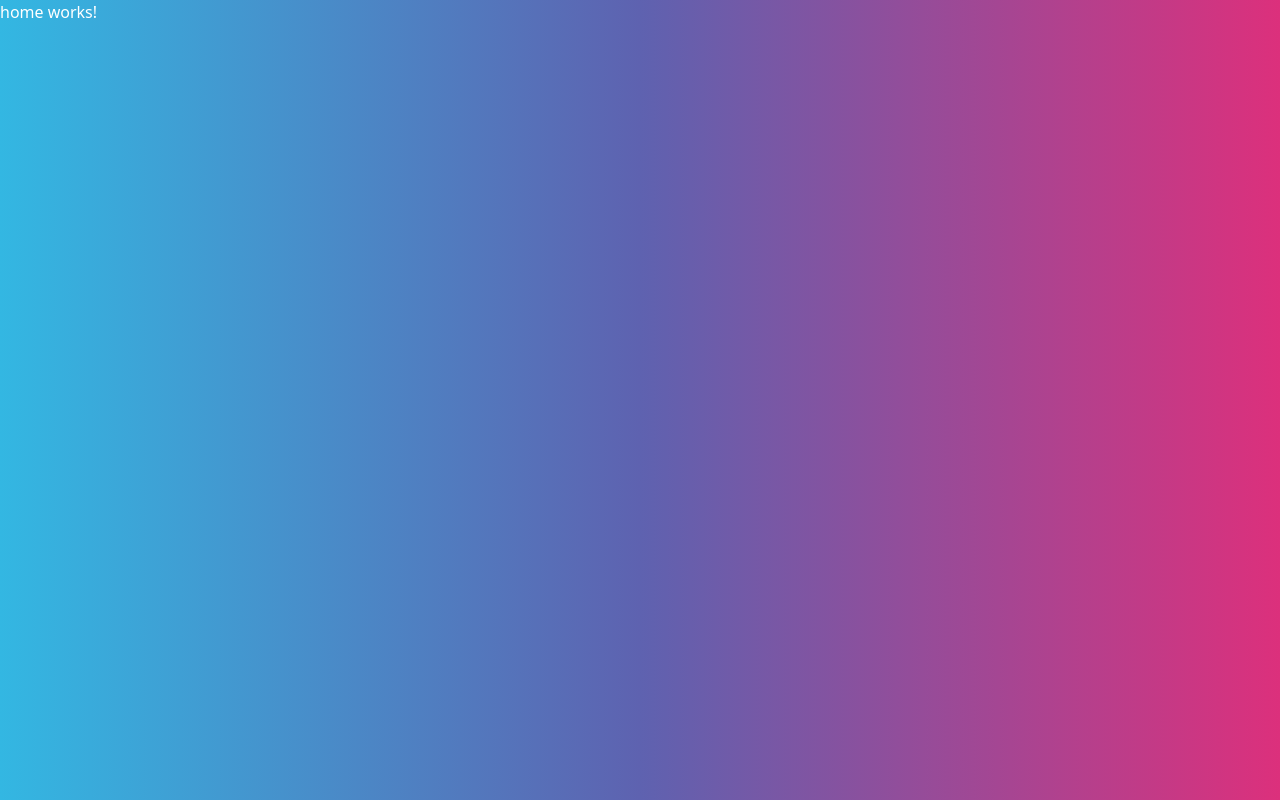
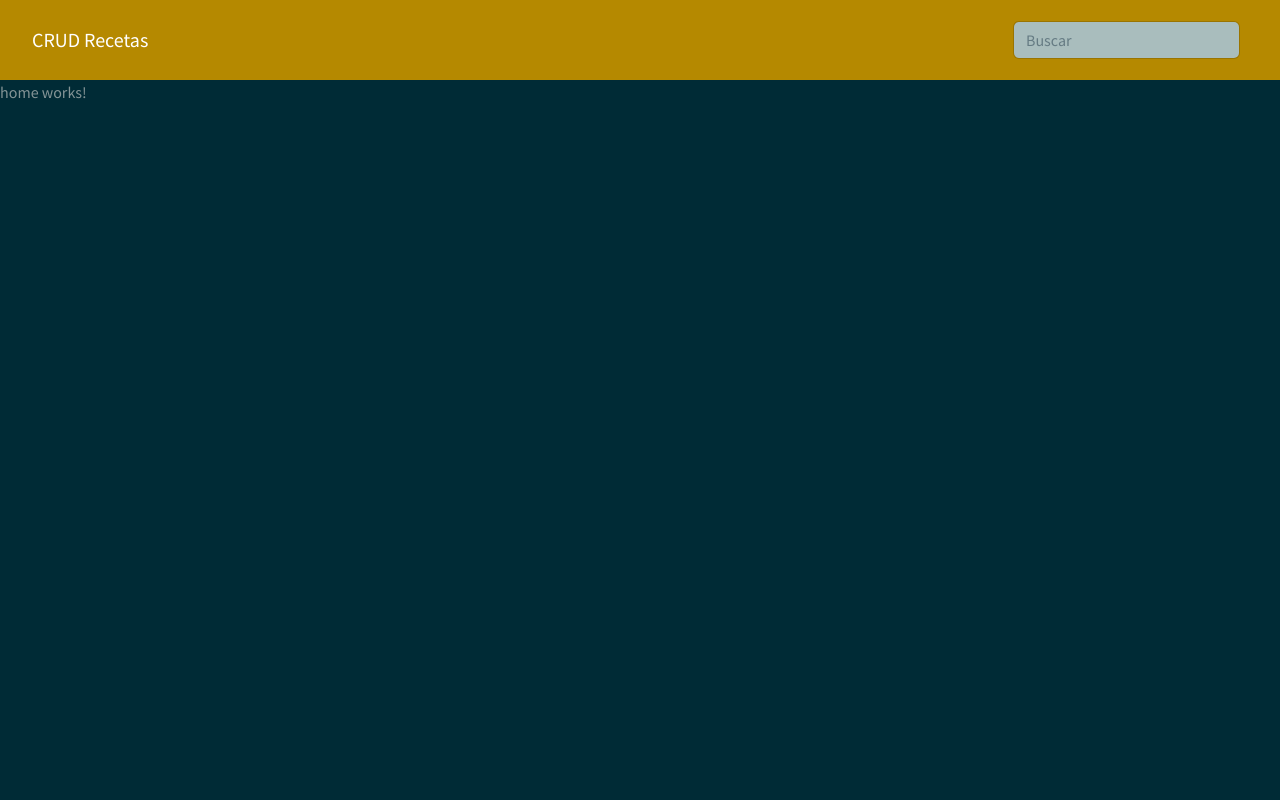
Before and after one commit to deuvede24/sprint8, an Angular app in the folder frontend/: page / in a window 1280 px wide. Built offline with nearby package versions, Linux system fonts and the light colour scheme.

Commit message:
navbar set

```diff
--- a/frontend/src/app/app.component.html
+++ b/frontend/src/app/app.component.html
@@ -1 +1,2 @@
+<app-navbar></app-navbar>
 <router-outlet></router-outlet>
--- a/frontend/src/app/app.component.ts
+++ b/frontend/src/app/app.component.ts
@@ -1,10 +1,11 @@
 import { Component } from '@angular/core';
 import { RouterOutlet } from '@angular/router';
+import { NavbarComponent } from './components/navbar/navbar.component';
 
 @Component({
   selector: 'app-root',
   standalone: true,
-  imports: [RouterOutlet],
+  imports: [RouterOutlet, NavbarComponent],
   templateUrl: './app.component.html',
   styleUrl: './app.component.scss'
 })
--- /dev/null
+++ b/frontend/src/app/components/navbar/navbar.component.html
@@ -0,0 +1,10 @@
+<nav class="navbar navbar-expand-lg navbar-dark bg-primary">
+    <div class="container-fluid">
+      <a class="navbar-brand" href="#">CRUD Recetas</a>
+      <div class="collapse navbar-collapse" id="navbarColor01">
+        <form class="d-flex ms-auto">
+          <input class="form-control me-sm-2" type="text" placeholder="Buscar">
+        </form>
+      </div>
+    </div>
+  </nav>
--- /dev/null
+++ b/frontend/src/app/components/navbar/navbar.component.scss
@@ -0,0 +1,11 @@
+.navbar {
+    padding: 20px; // Ajusta el padding de la barra de navegación
+  }
+
+  .form-control {
+    margin-right: 15px; // Espacio entre el campo de búsqueda y el borde derecho
+  }
+
+  .navbar-brand {
+    margin-right: auto; // Asegura que el texto "CRUD Recetas" esté alineado a la izquierda
+  }
--- a/frontend/src/index.html
+++ b/frontend/src/index.html
@@ -6,7 +6,7 @@
   <base href="/">
   <meta name="viewport" content="width=device-width, initial-scale=1">
   <link rel="icon" type="image/x-icon" href="favicon.ico">
-  <link href="https://cdn.jsdelivr.net/npm/bootswatch@5.3.0/dist/quartz/bootstrap.min.css" rel="stylesheet">
+  <link href="https://cdn.jsdelivr.net/npm/bootswatch@5.3.0/dist/solar/bootstrap.min.css" rel="stylesheet">
 
 
 </head>
```
Also changed, not shown: frontend/src/app/components/navbar/navbar.component.ts (added, +25 -0 lines), 1 other file (tests, documents, lock files or other folders).
